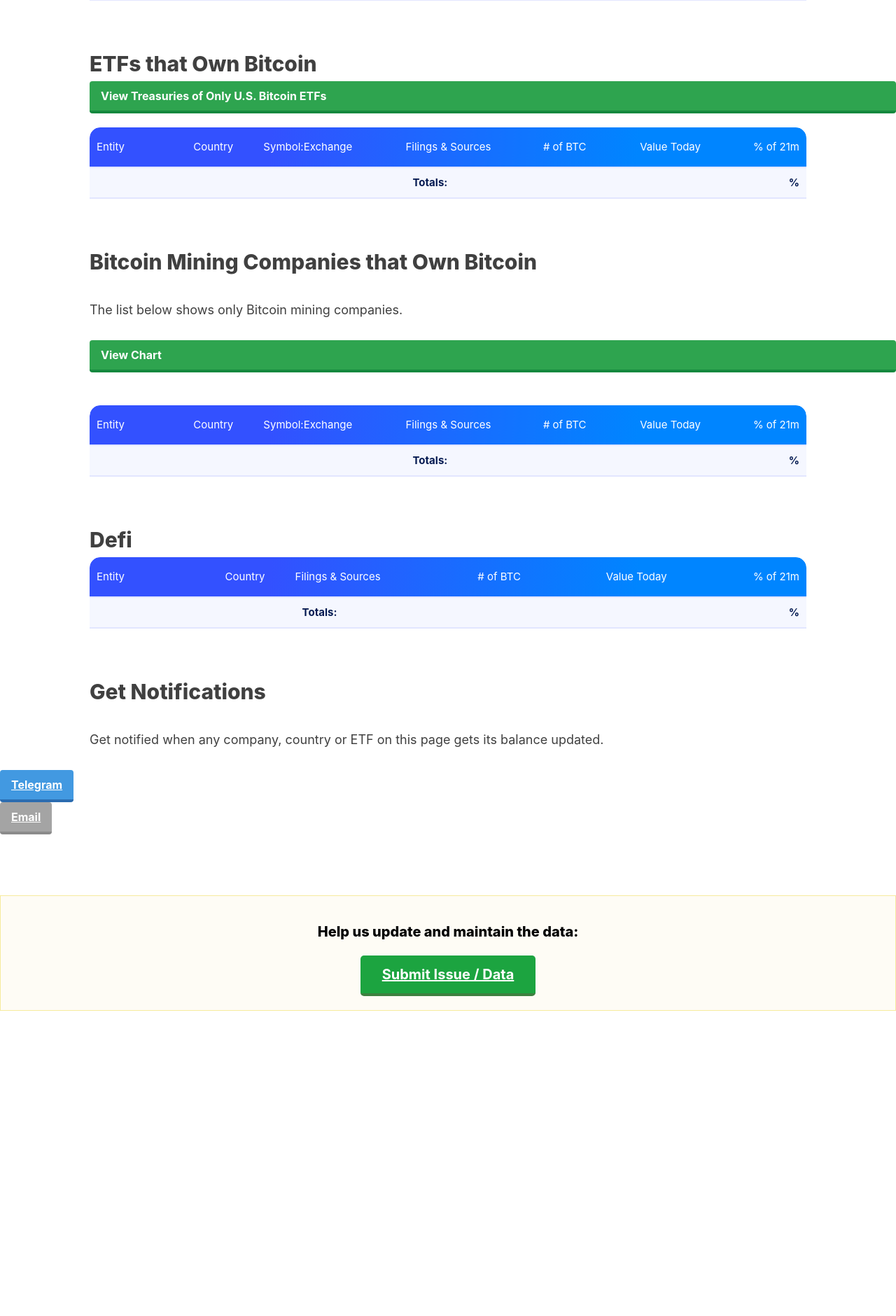
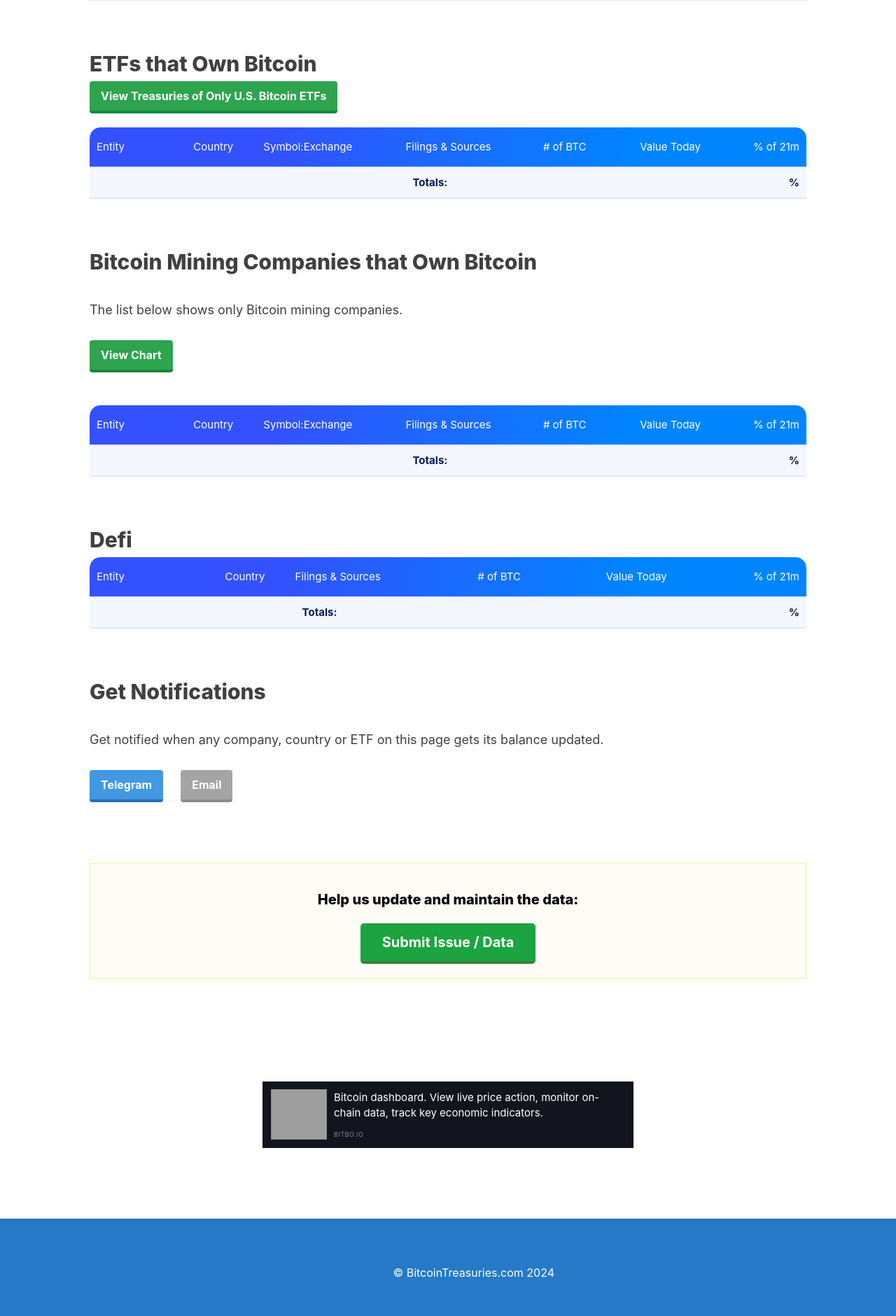
Before and after one commit to coelhogonzalo/treasuries, a Django app: page / in a window 1280 px wide. Shown: the part 1447-3327 px from the top of the page at 70% size. Before the commit the page ends 2891 px from the top, so only its background shows below. Run offline with Django 5.2, Linux system fonts and the light colour scheme; data that the repository does not hold is empty; some libraries are stand-ins or nearby versions; grey boxes are pictures that could not be loaded.

Commit message:
Updated main site and relaxed serializer according to data

```diff
--- a/static/styles.css
+++ b/static/styles.css
@@ -3,6 +3,7 @@
 	display: flex;
 	align-items: center;
 	gap: 8px;
+	margin-left: 1%;
 }
 
 .navbar-brand-wrapper .navbar-brand {
@@ -153,6 +154,8 @@
 	text-align: center;
 	margin-top: 60px;
 	padding: 20px 0;
+	width: 80%;
+	align-self: center;
 }
 
 .bitcoin-uptime-subheading {
@@ -271,6 +274,7 @@
 	margin-left: 10%;
 	margin-bottom: 20px;
 	text-decoration: none;
+	width: fit-content;
 }
 
 .view-chart:hover{
@@ -2305,6 +2309,12 @@
 
 /* --- Navbar --- */
 
+.main-navbar{
+	margin-right: 1%;
+	float: right;
+	justify-content: flex-end;
+}
+
 .navbar-custom {
 	background-color: #2579c6;
 	border-bottom: 1px solid #DDDDDD;
@@ -2327,7 +2337,7 @@
 	padding-top: 0.625rem;
 	padding-bottom: 0.625rem;
 	font-size: 1.125rem;
-	margin-right: 0.6rem !important;
+	margin-right: 0rem !important;
 }
 
 .navbar-custom .navbar-brand-logo {
@@ -3334,6 +3344,14 @@
 	text-decoration: underline;
 }
 
+a {
+	text-decoration: none;
+}
+
+a:hover {
+	text-decoration: underline;
+}
+
 #nav-search-icon {
 	display: inline-block;
 }
@@ -3605,6 +3623,11 @@
 	z-index: 999;
 }
 
+.info-nav__list {
+	text-align: center;
+	margin: 0 auto;
+}
+
 .info-nav__credits p {
 	color: #fff;
 	margin: 0;
--- a/treasuries/models.py
+++ b/treasuries/models.py
@@ -9,7 +9,7 @@
     exchange = models.CharField(null=True, blank=True, max_length=50)
     symbol = models.CharField(null=True, blank=True, max_length=50)
     filingurl = models.URLField(null=True, blank=True,max_length=2000)
-    btc = models.IntegerField()
+    btc = models.FloatField()
     btc_source_dt = models.DateField()
     treasury_type = models.CharField(max_length=50, default="public")
     dateoffirstbuy = models.DateField(null=True, blank=True)
@@ -22,7 +22,6 @@
         return f"{self.id}-{self.company}({self.exchange}:{self.symbol})"
 
     class Meta:
-        unique_together = ('exchange', 'symbol',)
         verbose_name = 'Treasury'
         verbose_name_plural = 'Treasuries'
 
--- /dev/null
+++ b/treasuries/templates/footer.html
@@ -0,0 +1,138 @@
+<div id="bj-wrap"> <a href="https://bitbo.io/" target="_blank" class="b-unit"><div class="pic"> <picture><img src="https://calendar.bitbo.io/assets/bitbo.jpg" alt="bitbo"></picture></div> <div class="r-wrap"> <div class="text"> Bitcoin dashboard. View live price action, monitor on-chain data, track key economic indicators. </div> <div class="site"> bitbo.io </div> </div> </a> </div>
+
+<footer>
+  <div class="container-md beautiful-jekyll-footer">
+    <div class="row">
+      <div class="col-xl-8 offset-xl-2 col-lg-10 offset-lg-1">
+        <div class="footer-custom-content">
+        </div>
+      <p class="copyright text-muted">
+      © BitcoinTreasuries.com  {% now " Y " %}
+      </p>
+
+      </div>
+    </div>
+  </div>
+</footer>
+
+<style>
+  .info-nav {
+    background-color: #00509d;
+    font-size: 1rem;
+    display: flex;
+    flex-direction: row;
+    align-items: center;
+    justify-content: space-between;
+    padding: 6px 17px;
+    position: fixed;
+      width: 100%;
+      z-index: 999;
+  }
+
+  .info-nav__credits p {
+    color: #fff;
+    margin: 0;
+  }
+
+  .info-nav__list {
+    text-align: center;
+    margin: 0 auto;
+  }
+
+  .info-nav__list ul {
+    list-style: none;
+      display: inline-flex;
+    margin-bottom: 0;
+  }
+
+  .info-nav__list ul li:not(:last-child) {
+    margin-right: .75rem;
+  }
+
+  .info-nav__list ul li.hidden-item {
+    display: none;
+  }
+  @media (min-width: 1200px) {
+    .info-nav__list ul li.hidden-item {
+      display: list-item;
+    }
+  }
+
+  .info-nav__list ul li a {
+    color: #fff;
+  }
+
+  .intro-header {
+      margin-top: calc(5rem + 56px);
+  }
+  @media (min-width: 1200px) {
+    .intro-header {
+      margin-top: calc(8.125rem + 56px);
+    }
+  }
+
+  .navbar.fixed-top {
+    top: 36px; /* Height of additional (dark) navigation */
+  }
+</style>
+
+<script>
+window.addEventListener('load', (event) => {
+  document.querySelectorAll('.b-unit').forEach(item => {
+  item.addEventListener('click', event => {
+    fathom.trackEvent('Click Bitbo Ad');
+  });
+  });
+});
+
+window.addEventListener('load', (event) => {
+  document.querySelectorAll('.charts-ad').forEach(item => {
+  item.addEventListener('click', event => {
+    fathom.trackEvent('Click Bitbo Charts Ad');
+  });
+  });
+});
+
+window.addEventListener('load', (event) => {
+  document.querySelectorAll('.bitbo-nav').forEach(item => {
+  item.addEventListener('click', event => {
+    fathom.trackEvent('Click Bitbo Nav');
+  });
+  });
+});
+
+
+window.addEventListener('load', (event) => {
+  document.querySelectorAll('.dashboard-nav').forEach(item => {
+  item.addEventListener('click', event => {
+    fathom.trackEvent('Click Bitbo New Nav');
+  });
+  });
+});
+
+window.addEventListener('load', (event) => {
+  document.querySelectorAll('.charts-nav').forEach(item => {
+  item.addEventListener('click', event => {
+    fathom.trackEvent('Click Bitbo Charts Nav');
+  });
+  });
+});
+
+window.addEventListener('load', (event) => {
+  document.querySelectorAll('.tools-nav').forEach(item => {
+  item.addEventListener('click', event => {
+    fathom.trackEvent('Click Bitbo Tools Nav');
+  });
+  });
+});
+
+window.addEventListener('load', (event) => {
+  document.querySelectorAll('.apparel-nav').forEach(item => {
+  item.addEventListener('click', event => {
+    fathom.trackEvent('Click Apparel Nav');
+  });
+  });
+});
+</script>
+
+<script>(function(d,u,ac){var s=d.createElement('script');s.type='text/javascript';s.src='https://a.omappapi.com/app/js/api.min.js';s.async=true;s.dataset.user=u;s.dataset.account=ac;d.getElementsByTagName('head')[0].appendChild(s);})(document,277670,295485);</script>
--- a/treasuries/templates/index.html
+++ b/treasuries/templates/index.html
@@ -493,10 +493,13 @@
 
   <p>Get notified when any company, country or ETF on this page gets its balance updated.</p>
 
-  <a href="https://t.me/BTCTreasuries" target="_blank" class="notify-button">Telegram</a>
-  <a href="https://alerts.bitcointreasuries.com/subscribe" target="_blank" class="email-notify notify-button">Email</a>
+  <div class="button-holder">
+    <a href="https://t.me/BTCTreasuries" target="_blank" class="notify-button">Telegram</a>
+    <a href="https://alerts.bitcointreasuries.com/subscribe" target="_blank" class="email-notify notify-button">Email</a>
+  </div>
 
   <br>
+
 
 
   <div class="bitcoin-uptime-days-down">
@@ -507,6 +510,7 @@
 
   <br>
 
+  {% include 'footer.html' %}
 
 </body>
 
--- /dev/null
+++ b/treasuries/templates/jobsad.html
@@ -0,0 +1 @@
+<div id="bj-wrap"> <a href="https://charts.bitbo.io/" target="_blank" class="charts-ad b-unit"><div class="pic"> <picture><img src="https://calendar.bitbo.io/assets/bitbo.jpg" alt="bitbo"></picture></div> <div class="r-wrap"> <div class="text"> Get Bitcoin charts, data and stats with Bitbo Charts. </div> <div class="site"> charts.bitbo.io </div> </div> </a> </div>
--- a/treasuries/templates/nav.html
+++ b/treasuries/templates/nav.html
@@ -6,13 +6,13 @@
                     Dashboard</a></li>
             <li><a target="_blank" class="tools-nav" href="https://tools.bitbo.io/">Bitcoin Tools</a></li>
             <li class="hidden-item"><a target="_blank" class="newsletter-nav"
-                    href="https://bitcoinminimalist.com/subscribe">Bitcoin Newsletter</a></li>
+                    href="https://store.bitbo.io/">Bitcoin Apparel</a></li>
         </ul>
     </div>
 </div>
 <nav class="navbar navbar-expand-xl navbar-light fixed-top navbar-custom ">
     <div class="navbar-brand-wrapper">
-        <a class="navbar-brand navbar-brand-logo" href=""> Bitcoin Treasuries
+        <a class="navbar-brand navbar-brand-logo" href="">Bitcoin Treasuries
         </a>
         <span>by</span>
         <a class="bitbo-nav" target="_blank" href="https://bitbo.io/">
@@ -27,7 +27,7 @@
         <span class="navbar-toggler-icon"></span>
     </button>
 
-    <div class="collapse navbar-collapse" id="main-navbar">
+    <div class="collapse custom-right navbar-collapse" id="main-navbar">
         <ul class="navbar-nav ml-auto">
 
 
```
Also changed, not shown: treasuries/serializers.py (+5 -5 lines), treasuries/tests.py (+0 -18 lines), static/favicon.ico (added), treasuries/migrations/0010_alter_treasury_unique_together_and_more.py (added).
